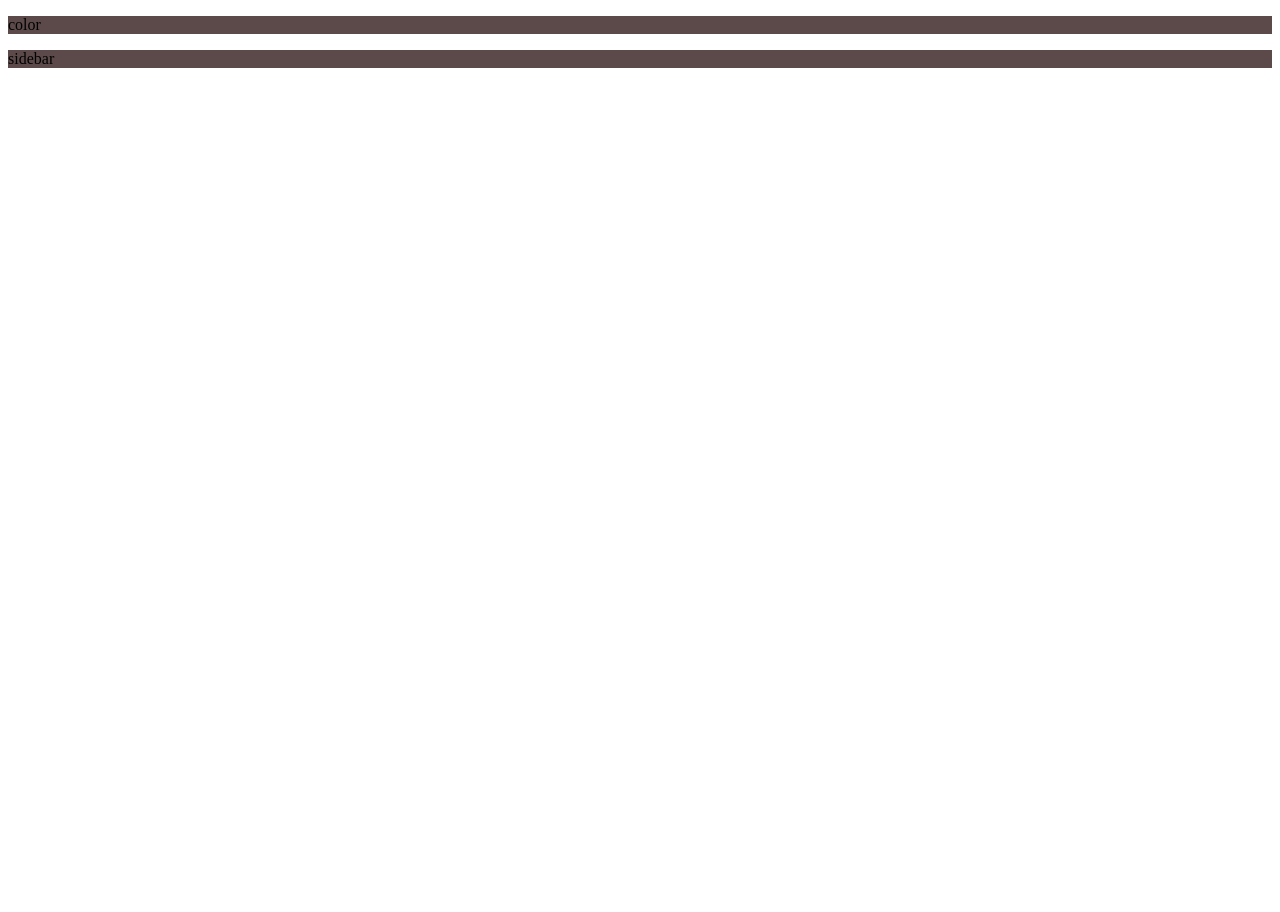
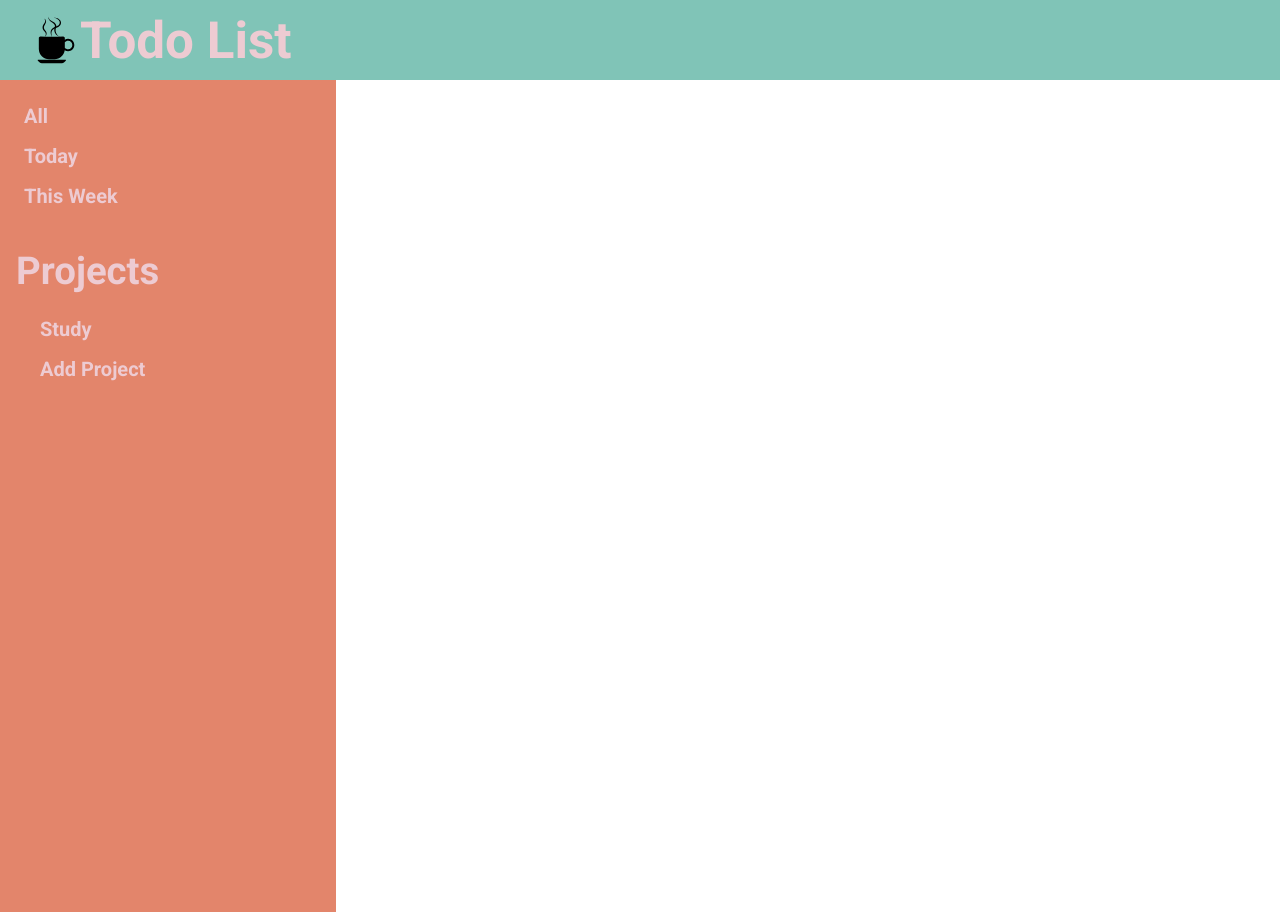
Before and after one commit to BlakeVelemirovich/Todo, a website built with webpack: page dist/index.html in a window 1280 px wide. Before the commit the page ends 800 px from the top, so only its background shows below. Built offline with nearby package versions, Linux system fonts and the light colour scheme; a web font is replaced by a local one.

Commit message:
Setting up sidebar and header

```diff
--- a/src/SCSS/base.scss
+++ b/src/SCSS/base.scss
@@ -1 +1,41 @@
-$primary-color: #5c4a4a;
+$primary-color: #EDCBD2;
+$font-color: #E3856B;
+$secondary-color: #80C4B7;
+
+html {
+    font-size: 62.5%;
+    font-size: 16px;
+
+    @media (max-width: 1200px) {
+        font-size: 62.5%; // 1 rem = 10 px (browser default is 16)
+    }
+
+    @media (max-width: 1000px) {
+        font-size: 56.75%; // 1 rem = 9 px (browser default is 16)
+    }
+
+    @media (max-width: 800px) {
+        font-size: 50%; // 1 rem = 8 px (browser default is 16)
+    }
+
+    @media (max-width: 700px) {
+        font-size: 43.75%; // 1 rem = 8 px (browser default is 16)
+    }
+
+    @media (max-width: 400px) {
+        // font-size: 40%; // 1 rem = 7 px (browser default is 16)
+    }
+}
+
+body {
+    box-sizing: border-box;
+    margin: 0px;
+    color: $primary-color;
+    font-size: 1.6rem;
+    font-family: 'Roboto', sans-serif;
+}
+
+.content {
+    display: grid;
+    grid-template-columns: 21rem 1fr;
+}
--- a/src/SCSS/header.scss
+++ b/src/SCSS/header.scss
@@ -1,5 +1,13 @@
 .header {
-    p {
-        background-color: $primary-color;
+    display: flex;
+    grid-column: 1 / 3;
+    align-items: center;
+    height: 5rem;
+    background-color: $secondary-color;
+    padding-left: 2rem;
+
+    img {
+        height: 3rem;
+        width: 3rem;
     }
 }
--- a/src/SCSS/sidebar.scss
+++ b/src/SCSS/sidebar.scss
@@ -1,5 +1,29 @@
 .sideBar {
-    p {
-        background-color: $primary-color;
+    background-color: $font-color;
+    padding: 1rem;
+    height: 100vh;
+}
+
+.projects {
+    h2 {
+        margin-bottom: 1rem;
+    }
+    button {
+        margin-top: 0rem;
+        padding-left: 1.5rem;
     }
 }
+
+button {
+    background-color: inherit;
+    color: $secondary-color;
+    border: none;
+    color: inherit;
+    font-family: inherit;
+    font-size: 1.25rem;
+    outline: none;
+    width: 100%;
+    padding: 0.5rem;
+    text-align: left;
+    font-weight: bold;
+    }
```
Also changed, not shown: dist/index.html, dist/main.css.
